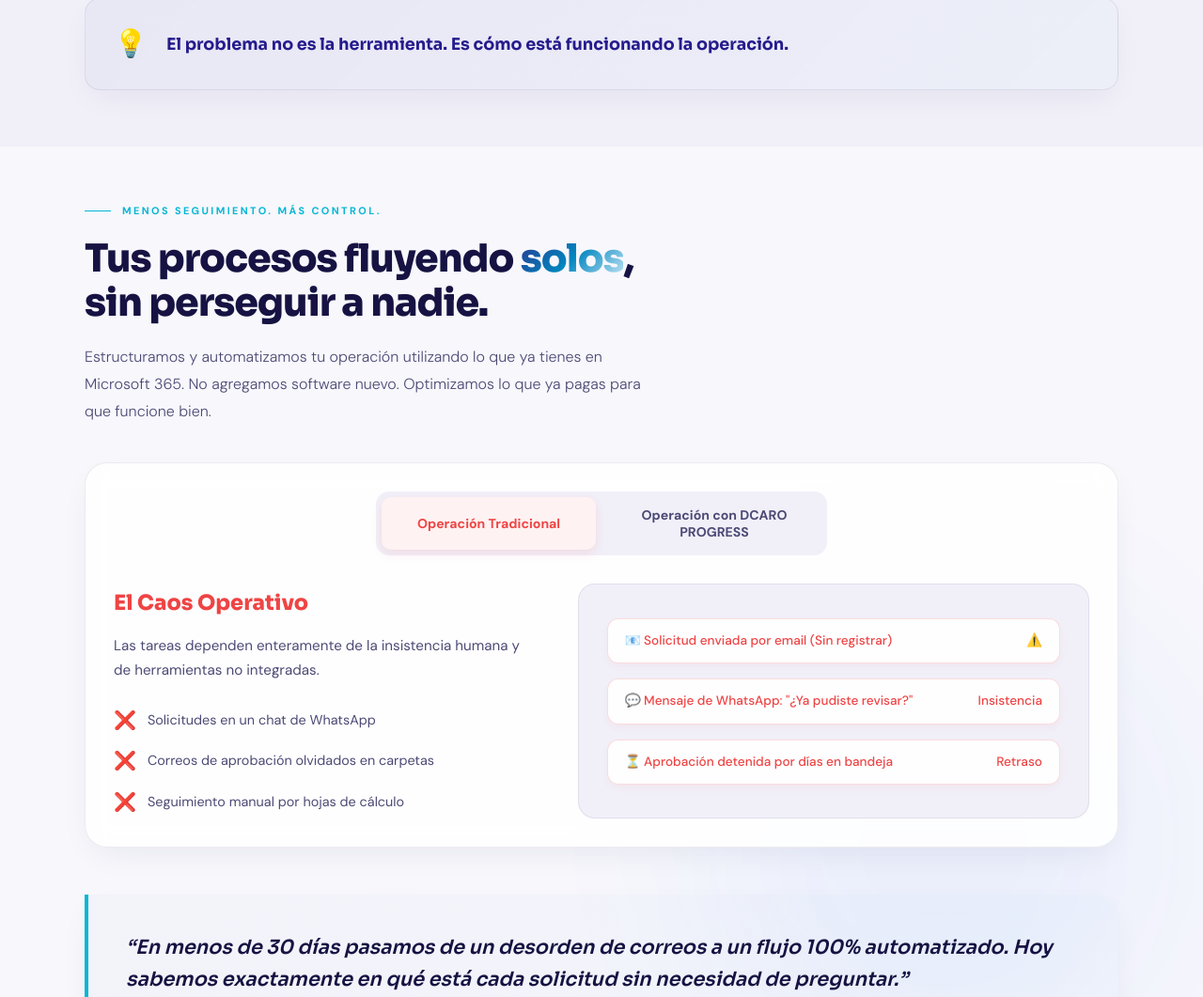
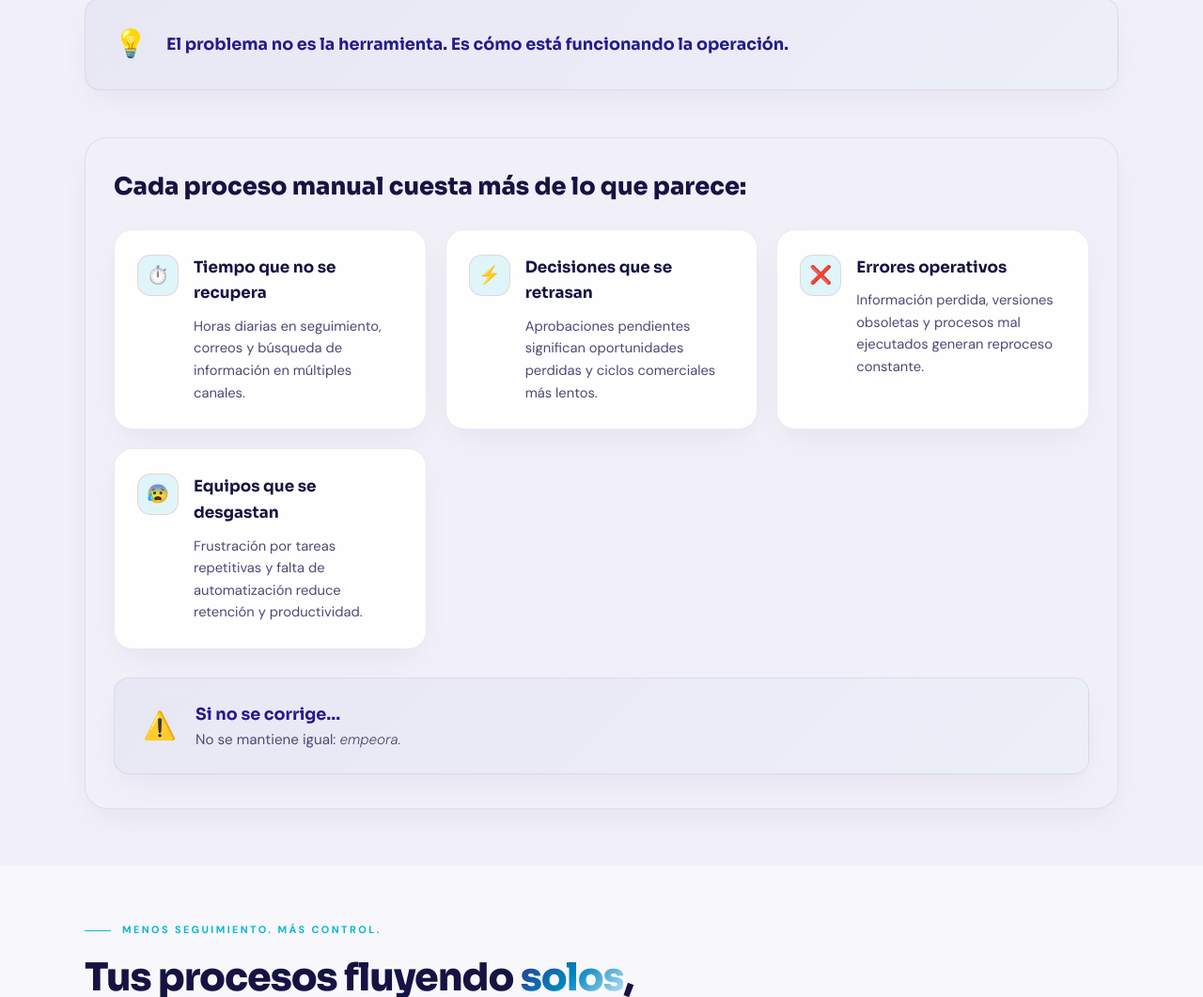
Before and after one commit to mercadoduran/Dcaro_Automatizaciones, a plain HTML site: page index.html in a window 1280 px wide. Shown: the part 1480-2541 px from the top of the page at 94% size. Drawn offline with Linux system fonts and the light colour scheme.

Commit message:
Update landing page style and cost block

```diff
--- a/index.html
+++ b/index.html
@@ -142,6 +142,53 @@
         <div style="font-size: 1.8rem; flex-shrink: 0;">💡</div>
         <div>
           <h4>El problema no es la herramienta. Es cómo está funcionando la operación.</h4>
+        </div>
+      </div>
+
+      <!-- BLOQUE DE COSTO IMPACTANTE -->
+      <div class="cost-impact-section reveal d1">
+        <h3 class="cost-title">Cada proceso manual cuesta más de lo que parece:</h3>
+
+        <div class="dolor-grid">
+          <div class="dolor-card reveal d1">
+            <div class="dolor-icon">⏱️</div>
+            <div class="dolor-body">
+              <h3>Tiempo que no se recupera</h3>
+              <p>Horas diarias en seguimiento, correos y búsqueda de información en múltiples canales.</p>
+            </div>
+          </div>
+
+          <div class="dolor-card reveal d2">
+            <div class="dolor-icon">⚡</div>
+            <div class="dolor-body">
+              <h3>Decisiones que se retrasan</h3>
+              <p>Aprobaciones pendientes significan oportunidades perdidas y ciclos comerciales más lentos.</p>
+            </div>
+          </div>
+
+          <div class="dolor-card reveal d3">
+            <div class="dolor-icon">❌</div>
+            <div class="dolor-body">
+              <h3>Errores operativos</h3>
+              <p>Información perdida, versiones obsoletas y procesos mal ejecutados generan reproceso constante.</p>
+            </div>
+          </div>
+
+          <div class="dolor-card reveal d1">
+            <div class="dolor-icon">😰</div>
+            <div class="dolor-body">
+              <h3>Equipos que se desgastan</h3>
+              <p>Frustración por tareas repetitivas y falta de automatización reduce retención y productividad.</p>
+            </div>
+          </div>
+        </div>
+
+        <div class="highlight-box reveal d2">
+          <div style="font-size: 1.8rem; flex-shrink: 0;">⚠️</div>
+          <div>
+            <h4>Si no se corrige…</h4>
+            <p class="highlight-subtext">No se mantiene igual: <em>empeora.</em></p>
+          </div>
         </div>
       </div>
     </div>
--- a/styles.css
+++ b/styles.css
@@ -749,6 +749,69 @@ h1.htitle em {
   color: var(--azure);
 }
 
+/* ── BLOQUE DE COSTO IMPACTANTE ── */
+.cost-impact-section {
+  margin-top: 50px;
+  padding: 36px 30px;
+  background: var(--ink-mid);
+  border: 1px solid var(--gborder);
+  border-radius: 24px;
+  box-shadow: var(--shadow-premium);
+}
+
+.cost-impact-section .cost-title {
+  font-family: 'Sora', sans-serif;
+  font-weight: 800;
+  font-size: clamp(1.5rem, 2vw, 1.8rem);
+  color: var(--snow);
+  margin-bottom: 30px;
+  line-height: 1.2;
+}
+
+.cost-impact-section .dolor-grid {
+  display: grid;
+  grid-template-columns: repeat(auto-fit, minmax(260px, 1fr));
+  gap: 20px;
+  margin-bottom: 30px;
+}
+
+.cost-impact-section .dolor-card {
+  padding: 26px 24px;
+}
+
+.cost-impact-section .dolor-icon {
+  width: 44px;
+  height: 44px;
+  display: flex;
+  align-items: center;
+  justify-content: center;
+  border-radius: 14px;
+  background: rgba(6, 182, 212, 0.12);
+  color: #0ea5e9;
+  font-size: 1.2rem;
+}
+
+.cost-impact-section .dolor-body h3 {
+  font-size: 1.05rem;
+  margin-bottom: 10px;
+}
+
+.cost-impact-section .dolor-body p {
+  font-size: 0.92rem;
+  color: var(--snow-60);
+}
+
+.cost-impact-section .highlight-box {
+  margin-top: 0;
+}
+
+.highlight-subtext {
+  margin: 0;
+  color: var(--snow-60);
+  font-size: 0.95rem;
+  line-height: 1.6;
+}
+
 /* ── SECCIÓN SOLUCIÓN ── */
 #solucion {
   background: var(--ink);
```
